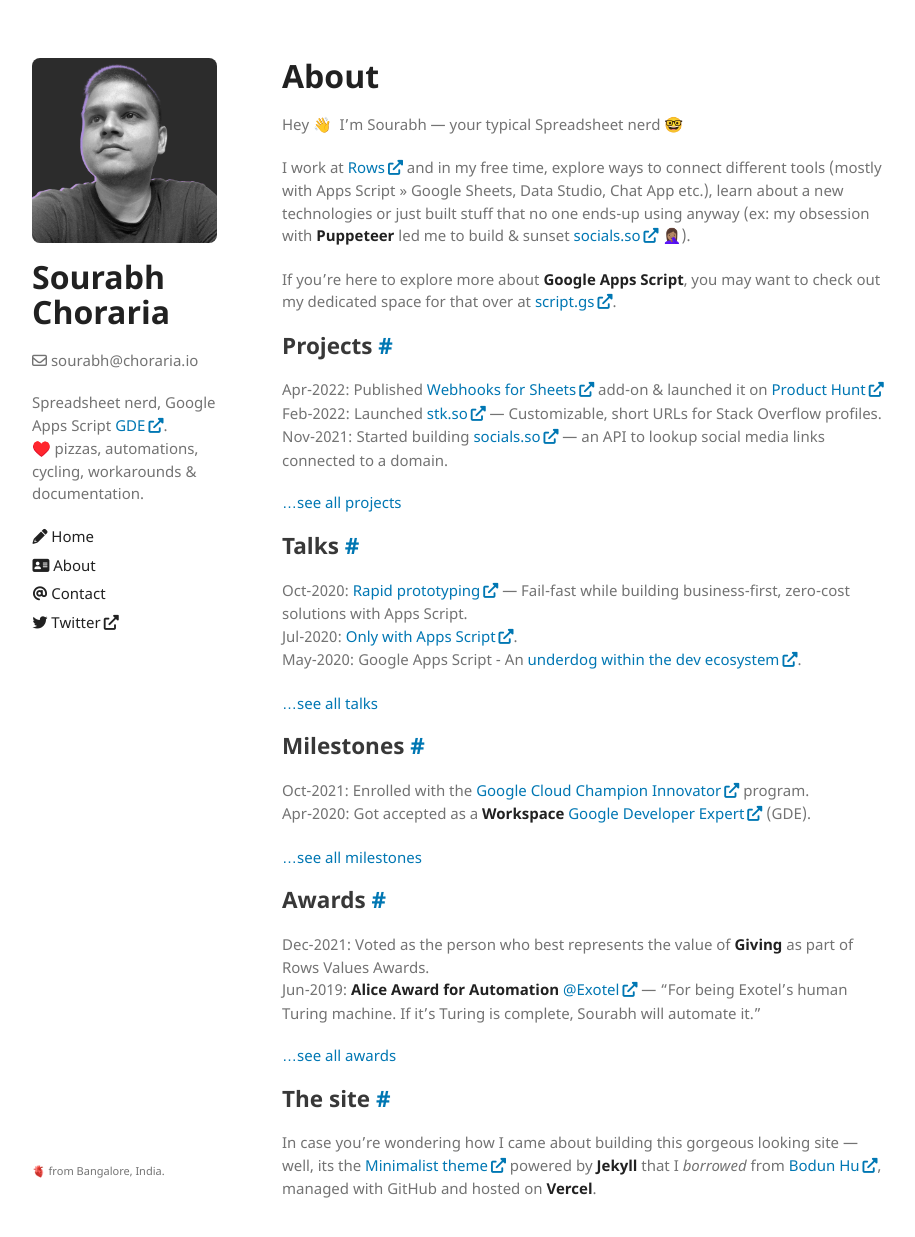
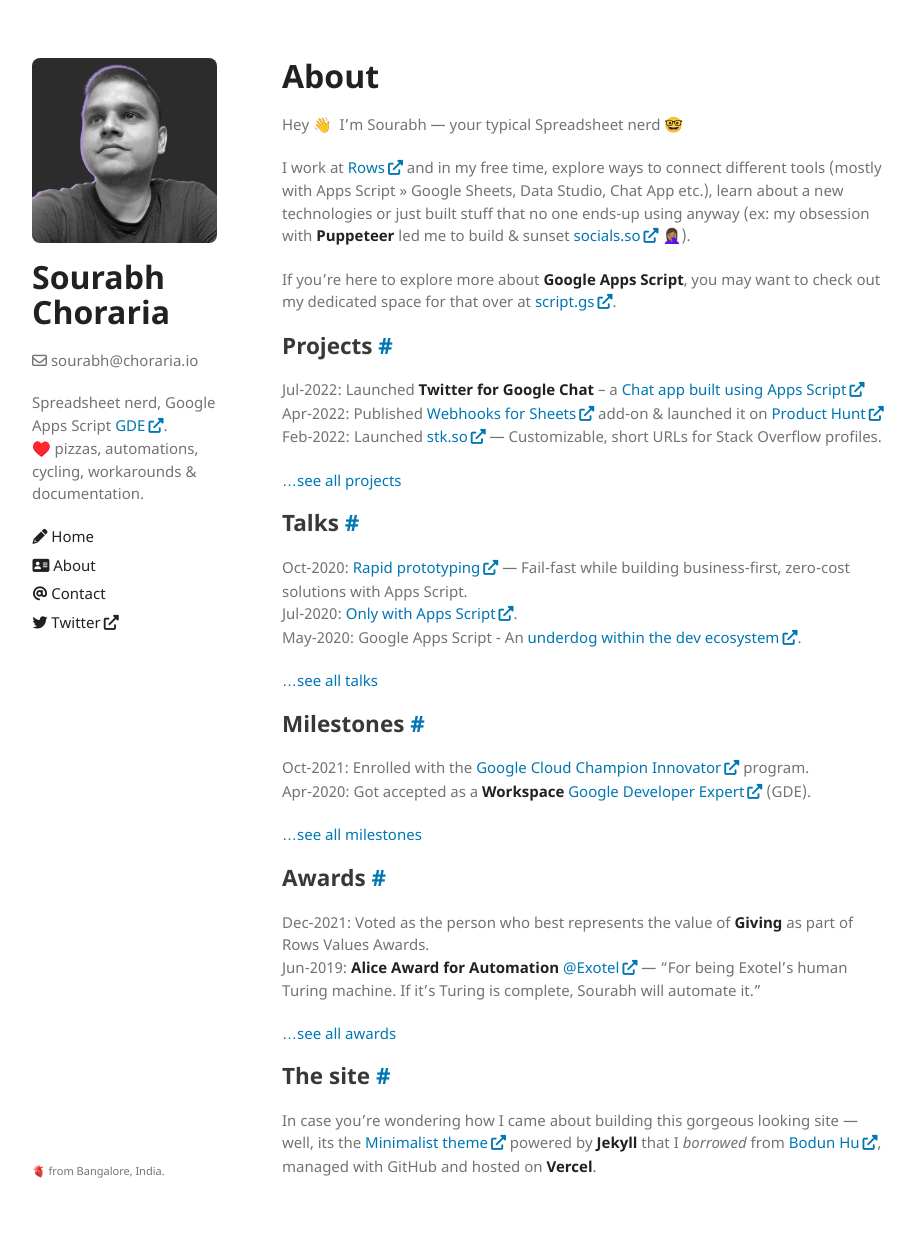
Before and after one commit to choraria/choraria-io, a Jekyll site: the page built from pages/about.md, in a window 1280 px wide and 1250 px high. Shown: the top 1237 px of the window, without its empty margins (178-1093 px from the left). Built offline with Jekyll 4.4.1, drawn with Linux system fonts in a browser that asks for light colours.

```diff
--- a/pages/about.md
+++ b/pages/about.md
@@ -13,9 +13,9 @@ If you're here to explore more about **Google Apps Script**, you may want to che
 
 ## Projects
 
+Jul-2022: Launched **Twitter for Google Chat** – a [Chat app built using Apps Script](https://script.gs/introducing-twitter-for-google-chat-a-chat-app-built-using-apps-script/)
 Apr-2022: Published [Webhooks for Sheets](https://workspace.google.com/marketplace/app/webhooks_for_sheets/860288437469) add-on & launched it on [Product Hunt](https://www.producthunt.com/posts/webhooks-for-sheets)<br />
 Feb-2022: Launched [stk.so](https://stk.so/) — Customizable, short URLs for Stack Overflow profiles.<br />
-Nov-2021: Started building [socials.so](https://socials.so/) — an API to lookup social media links connected to a domain.<br />
 
 [...see all projects](/projects/)
 
```
Also changed, not shown: pages/projects.md (+1 -0 lines).
